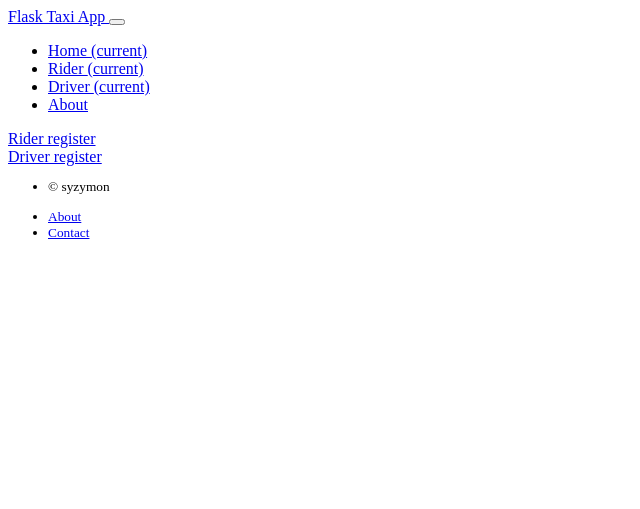
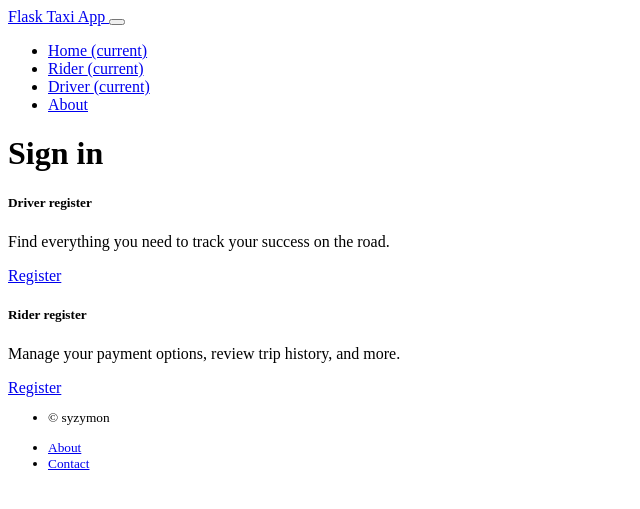
Before and after one commit to syzymon/flask-uber-clone, a Flask app: template flask_uber_clone/templates/public/register_dispatch.html in a window 1280 px wide. Shown: the top 509 px of the page, without its empty margins (0-640 px from the left). Run offline with Flask 2, Linux system fonts and the light colour scheme; the template is opened without the code that fills it, so the values that code supplies are empty; parts of the project's set-up code (start-up, migrations or seed data) failed here and were passed over; some libraries are stand-ins or nearby versions.

Commit message:
Login and register templates

```diff
--- a/flask_uber_clone/templates/public/login_dispatch.html
+++ b/flask_uber_clone/templates/public/login_dispatch.html
@@ -1,6 +1,46 @@
 {% extends "layout.html" %}
 
+{% if not action %}
+    {% set action = 'login' %}
+{% endif %}
+
 {% block content %}
-    <a href="{{ url_for('rider.login') }}">Rider login</a> <br>
-    <a href="{{ url_for('driver.login') }}">Driver login</a>
+    <div class="container">
+        <div class="jumbotron jumbotron-fluid">
+            <div class="container">
+
+                <h1 class="display-4">Sign in</h1>
+            </div>
+        </div><!-- /.jumbotron -->
+
+        <div class="row">
+            <div class="col-sm-6">
+                <div class="card">
+                    <div class="card-body">
+                        <h5 class="card-title"><i class="fa fa-car"
+                                                  aria-hidden="true"></i> Driver
+                            {{ action }}</h5>
+                        <p class="card-text">Find everything you need to track
+                            your success on the road.</p>
+                        <a href="{{ url_for('driver.' + action) }}"
+                           class="btn btn-primary">{{ action | capitalize }}</a>
+                    </div>
+                </div>
+            </div>
+            <div class="col-sm-6">
+                <div class="card">
+                    <div class="card-body">
+                        <h5 class="card-title"><i class="fa fa-user"
+                                                  aria-hidden="true"></i>
+                             Rider {{ action }}</h5>
+                        <p class="card-text">Manage your payment options, review
+                            trip history, and more.</p>
+                        <a href="{{ url_for('rider.' + action) }}"
+                           class="btn btn-primary">{{ action | capitalize }}</a>
+                    </div>
+                </div>
+            </div>
+        </div>
+    </div>
+
 {% endblock %}
--- a/flask_uber_clone/templates/public/register_dispatch.html
+++ b/flask_uber_clone/templates/public/register_dispatch.html
@@ -1,6 +1,3 @@
-{% extends "layout.html" %}
+{% extends "public/login_dispatch.html" %}
 
-{% block content %}
-    <a href="{{ url_for('rider.register') }}">Rider register</a> <br>
-    <a href="{{ url_for('driver.register') }}">Driver register</a>
-{% endblock %}
+{% set action = 'register' %}
```
